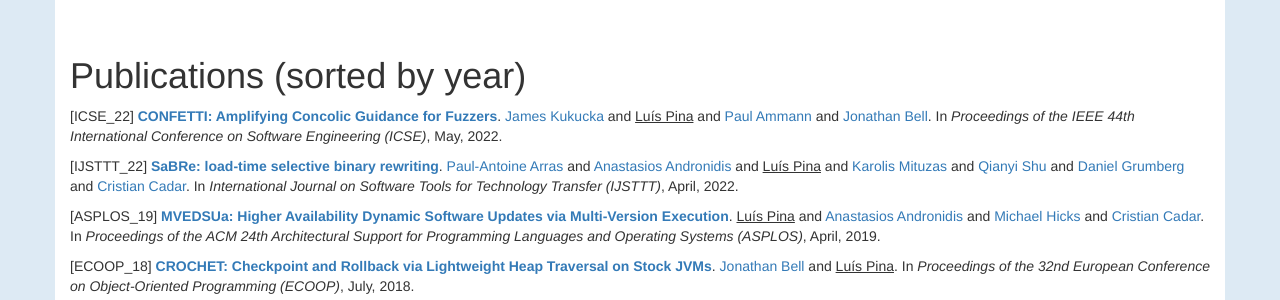
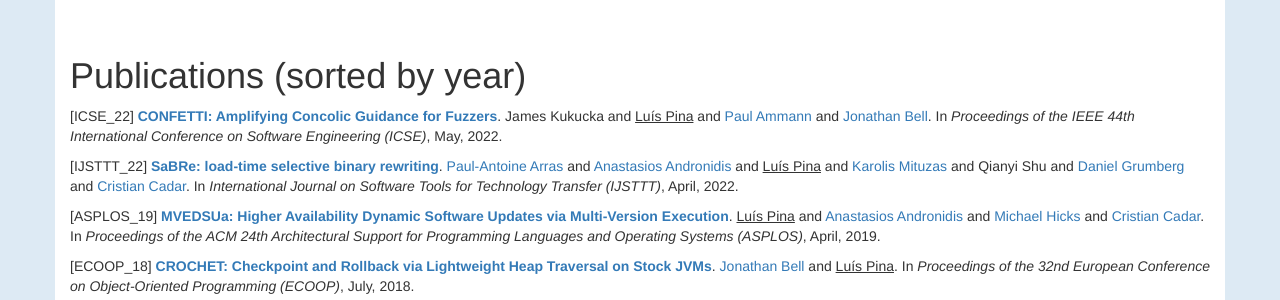
Before and after one commit to luisggpina/personal-website, a Jekyll site: the page built from publications.year.html, in a window 1280 px wide. Shown: the part 300-600 px from the top of the page. Built offline with Jekyll 4.4.1, drawn with Linux system fonts in a browser that asks for light colours; nearby versions of some CDN libraries; some web fonts are replaced.

Commit message:
Minor fix to listing papers for authors without URL

```diff
--- a/_includes/paper_bibline.html
+++ b/_includes/paper_bibline.html
@@ -5,6 +5,8 @@
 	{% assign author = site.data.authors[paper_author] %}
 		{% if paper_author == "me" %}
 			<span style="text-decoration: underline">{{ author.name }}</span>{% if forloop.last %}. {% endif%}
+		{% elsif author.url == nil %}
+			{{ author.name }}
 		{% else %}
 			<a href="{{ author.url }}" target="_blank">{{ author.name }}</a>{% if forloop.last %}. {% endif%}
 		{% endif %}
```
